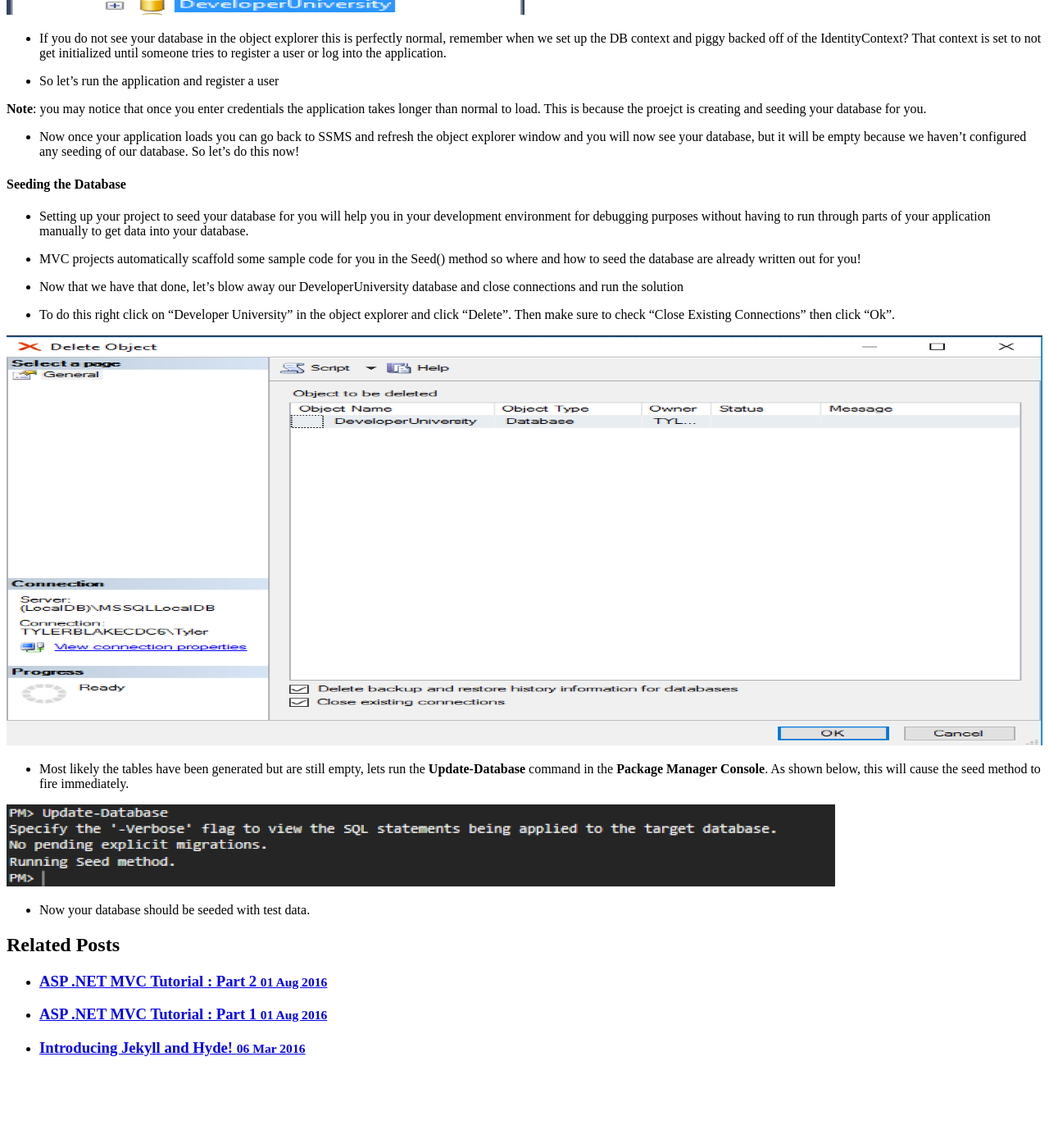
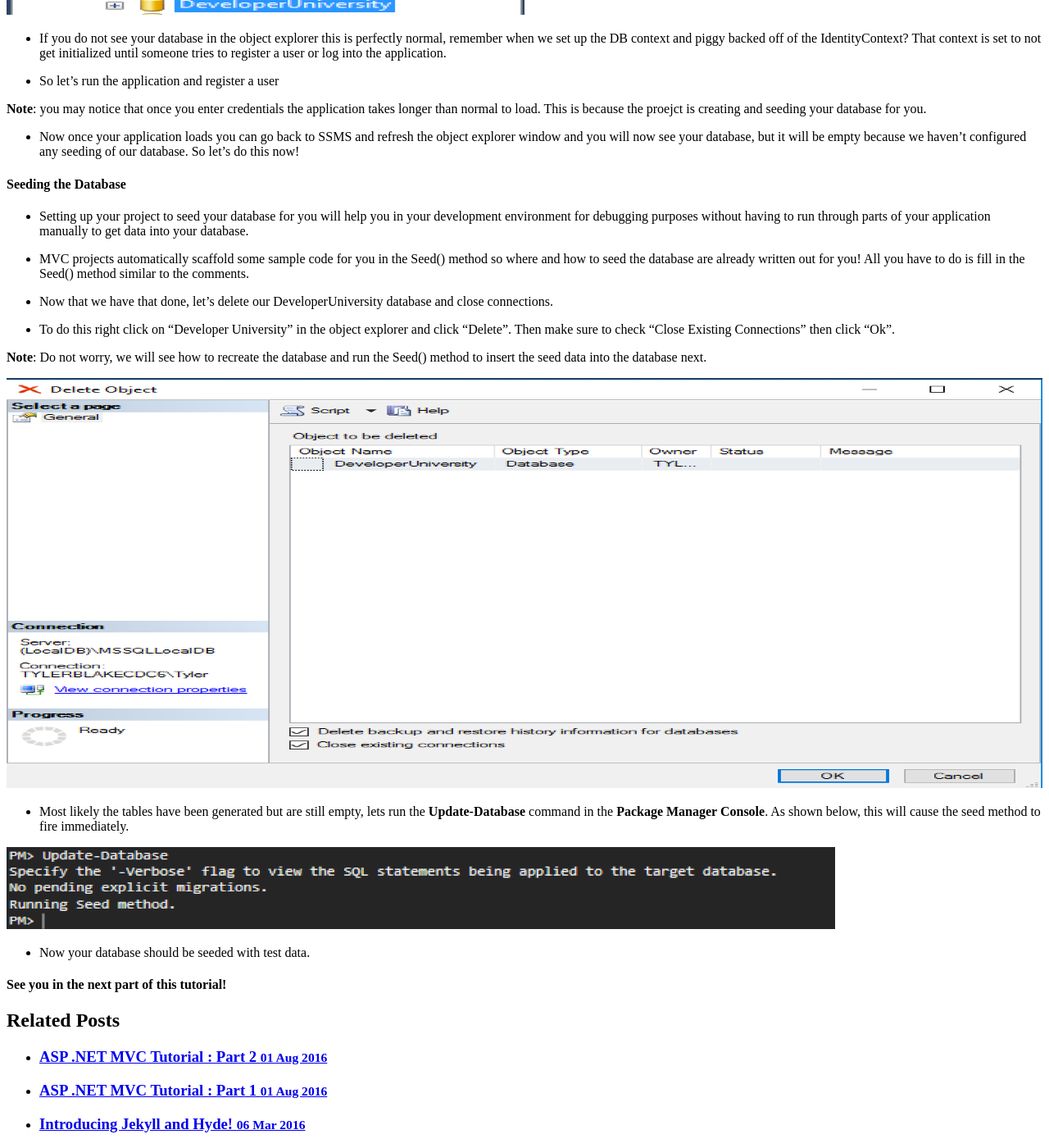
Before and after one commit to tylerablake/website, a Jekyll site: the page built from _posts/2016-08-01-mvc-tutorial-part3.md, in a window 1280 px wide and 1400 px high, scrolled down 1655 px. Shown: the whole window at 82% size. Built offline with Jekyll 4.4.1, drawn with Linux system fonts in a browser that asks for light colours; before the commit the page ends 2963 px from its top, so only the background shows below that.

Commit message:
rework mvc tutorial part 3 in order to make it read better

```diff
--- a/_posts/2016-08-01-mvc-tutorial-part3.md
+++ b/_posts/2016-08-01-mvc-tutorial-part3.md
@@ -61,11 +61,13 @@ This is a tutorial series showing how to get up and running with MVC. In this se
 
 * Setting up your project to seed your database for you will help you in your development environment for debugging purposes without having to run through parts of your application manually to get data into your database.
 
-* MVC projects automatically scaffold some sample code for you in the Seed() method so where and how to seed the database are already written out for you!
+* MVC projects automatically scaffold some sample code for you in the Seed() method so where and how to seed the database are already written out for you! All you have to do is fill in the Seed() method similar to the comments.
 
-* Now that we have that done, let's blow away our DeveloperUniversity database and close connections and run the solution
+* Now that we have that done, let's delete our DeveloperUniversity database and close connections.
 
 * To do this right click on "Developer University" in the object explorer and click "Delete". Then make sure to check "Close Existing Connections" then click "Ok".
+
+**Note**: Do not worry, we will see how to recreate the database and run the Seed() method to insert the seed data into the database next.
 
 <img src="/assets/deleteDatabasePrompt.png" width="100%;" height="500px;" style="margin: auto;">
 
@@ -74,3 +76,5 @@ This is a tutorial series showing how to get up and running with MVC. In this se
 <img src="/assets/updateDatabaseCommand.png" width="80%;" height="100px;" style="margin: auto;">
 
 * Now your database should be seeded with test data.
+
+#### See you in the next part of this tutorial!
```
Also changed, not shown: _posts/2016-08-01-mvc-tutorial-part2.md (+2 -0 lines).
